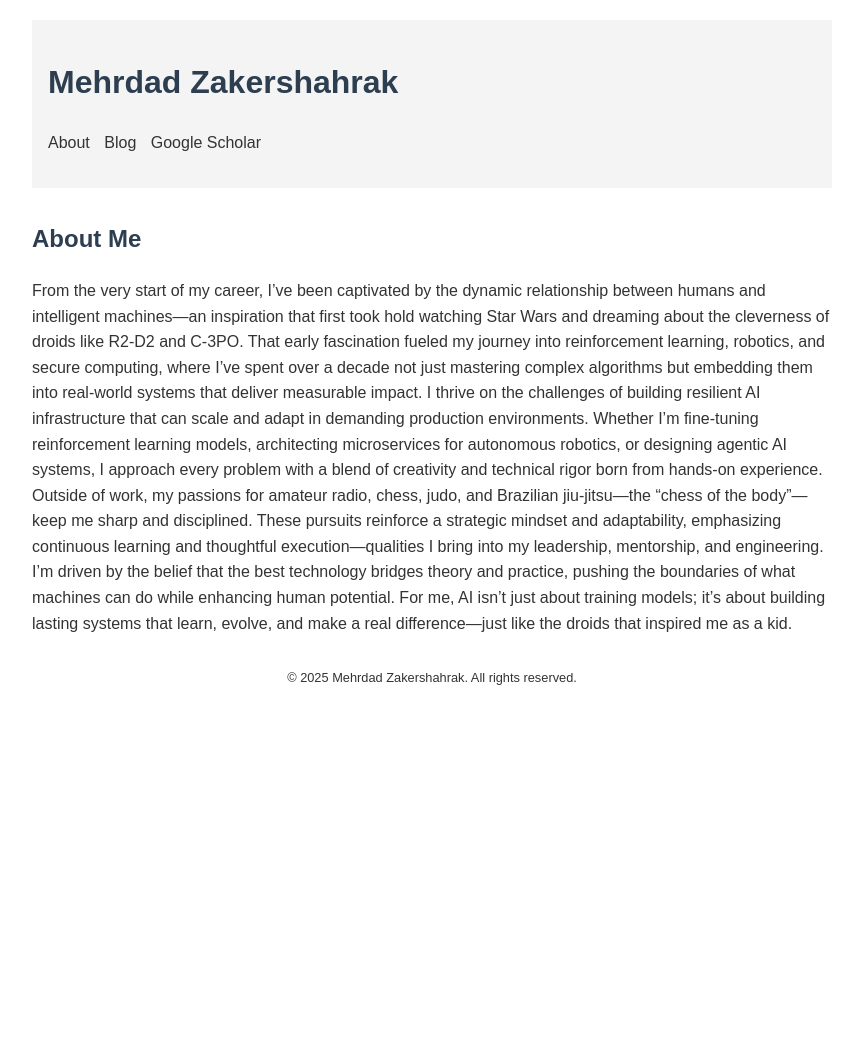
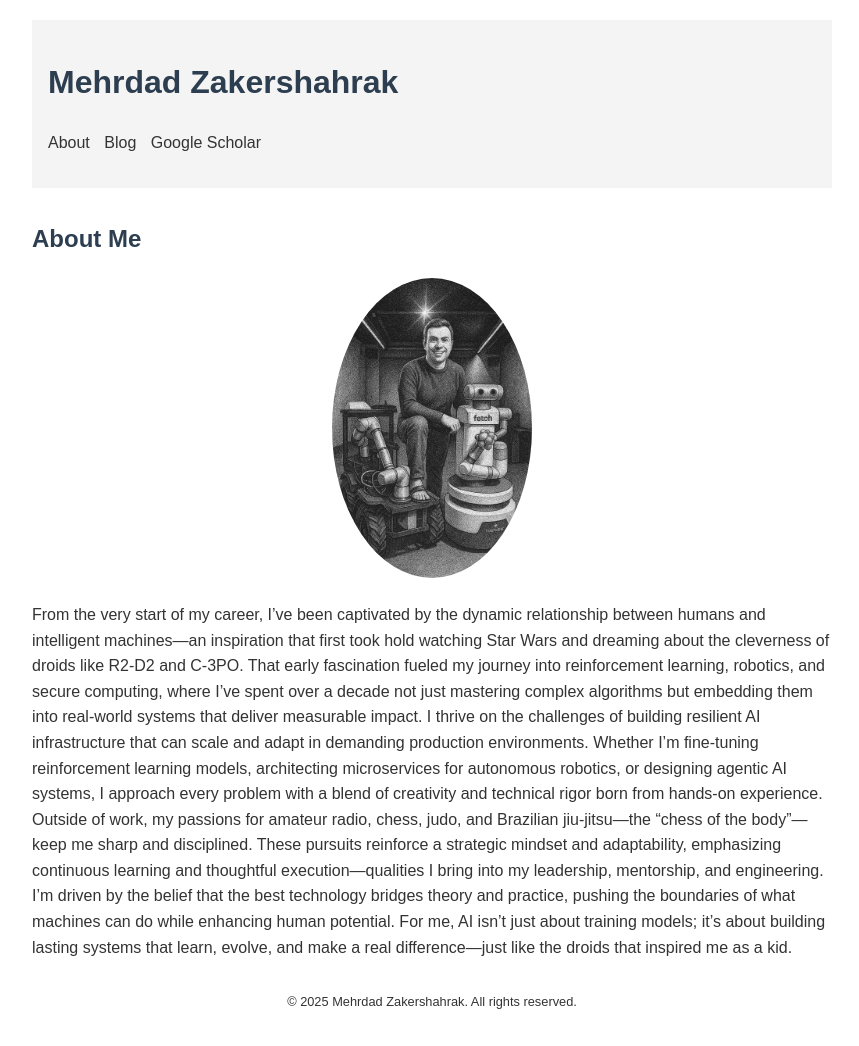
Before and after one commit to mehrdadzakershahrak/mehrdadzakershahrak.github.io, a Jekyll site: the page built from about.html, in a window 1280 px wide. Shown: the whole page, without its empty margins (208-1067 px from the left). Built offline with Jekyll 4.4.1, drawn with Linux system fonts in a browser that asks for light colours; before the commit the page ends 900 px from its top, so only the background shows below that.

Commit message:
profile picture added

```diff
--- a/about.html
+++ b/about.html
@@ -5,6 +5,7 @@ permalink: /about/
 ---
 <section id="about">
     <h2>About Me</h2>
+    <img src="{{ '/assets/images/profile.jpg' | relative_url }}" alt="Mehrdad Zakershahrak" class="about-photo">
     <p>From the very start of my career, I’ve been captivated by the dynamic relationship between humans and intelligent machines—an inspiration that first took hold watching Star Wars and dreaming about the cleverness of droids like R2-D2 and C-3PO. That early fascination fueled my journey into reinforcement learning, robotics, and secure computing, where I’ve spent over a decade not just mastering complex algorithms but embedding them into real-world systems that deliver measurable impact.
 
         I thrive on the challenges of building resilient AI infrastructure that can scale and adapt in demanding production environments. Whether I’m fine-tuning reinforcement learning models, architecting microservices for autonomous robotics, or designing agentic AI systems, I approach every problem with a blend of creativity and technical rigor born from hands-on experience.
--- a/styles.css
+++ b/styles.css
@@ -37,3 +37,10 @@ footer {
     text-align: center;
     font-size: 0.8rem;
 }
+
+.about-photo {
+    max-width: 200px;
+    border-radius: 50%;
+    display: block;
+    margin: 0 auto 1.5rem;
+}
```
Also changed, not shown: assets/images/profile.jpg (added), 1 other file.
